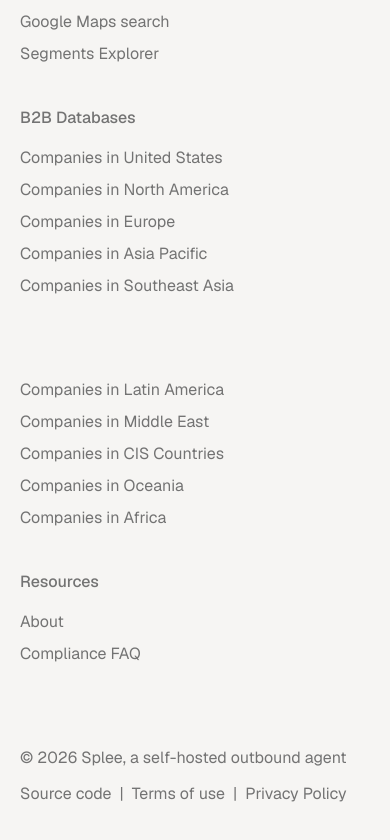
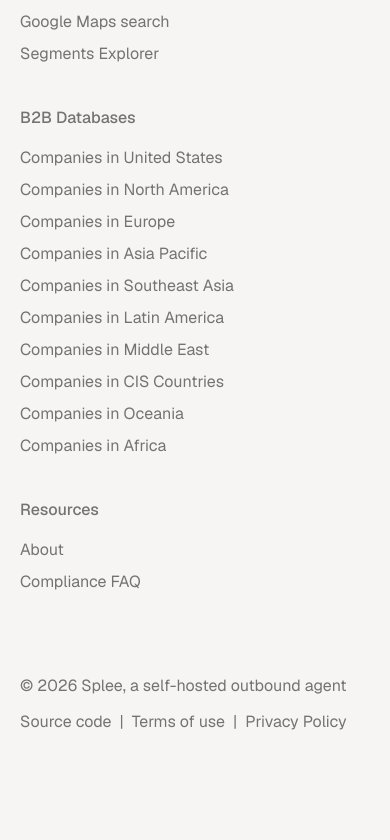
Before and after one commit to Iweisc/splee, a Next.js app in the folder frontend/: page / in a window 390 px wide. Shown: the part 6185-7025 px from the top of the page. After the commit the page ends 6967 px from the top, so only its background shows below. Built offline with nearby package versions, Linux system fonts and the light colour scheme; no server answers.

Commit message:
fix: keep the footer's region list together on phones and tablets (#36)

```diff
--- a/frontend/src/components/marketing/footer.tsx
+++ b/frontend/src/components/marketing/footer.tsx
@@ -1,6 +1,7 @@
 import Link from "next/link";
 import { regions } from "@/content/regions";
 import { SOURCE_URL } from "@/lib/source";
+import { cn } from "@/lib/utils";
 
 const tools = [
   { href: "/b2b-database", label: "B2B company search" },
@@ -15,11 +16,11 @@ const resources = [
 
 const regionLinks = regions.map((r) => ({ href: `/b2b-database/locations/${r.slug}`, label: `Companies in ${r.name}` }));
 
-function Column({ title, links }: { title?: string; links: { href: string; label: string }[] }) {
+function Column({ title, links, className, listClassName }: { title: string; links: { href: string; label: string }[]; className?: string; listClassName?: string }) {
   return (
-    <div>
+    <div className={className}>
       <p className="mb-4 h-6 font-medium text-muted-foreground">{title}</p>
-      <ul className="flex flex-col gap-2">
+      <ul className={cn("flex flex-col gap-2", listClassName)}>
         {links.map((l) => (
           <li key={l.href}>
             <Link href={l.href} className="text-muted-foreground transition-colors hover:text-foreground">
@@ -38,8 +39,8 @@ export function Footer() {
       <div className="mx-auto w-full max-w-[1240px] px-5 pt-[88px] pb-12 md:px-9">
         <div className="grid grid-cols-1 gap-10 sm:grid-cols-2 lg:grid-cols-4 lg:gap-0">
           <Column title="Products and GTM Tools" links={tools} />
-          <Column title="B2B Databases" links={regionLinks.slice(0, 5)} />
-          <Column links={regionLinks.slice(5)} />
+          {/* One column, so the list stays together when the footer stacks. It spreads over two columns on wide screens. */}
+          <Column title="B2B Databases" links={regionLinks} className="lg:col-span-2" listClassName="lg:grid lg:grid-flow-col lg:grid-cols-2 lg:grid-rows-5" />
           <Column title="Resources" links={resources} />
         </div>
         <div className="mt-20 flex flex-col justify-between gap-3 text-muted-foreground sm:flex-row">
```
